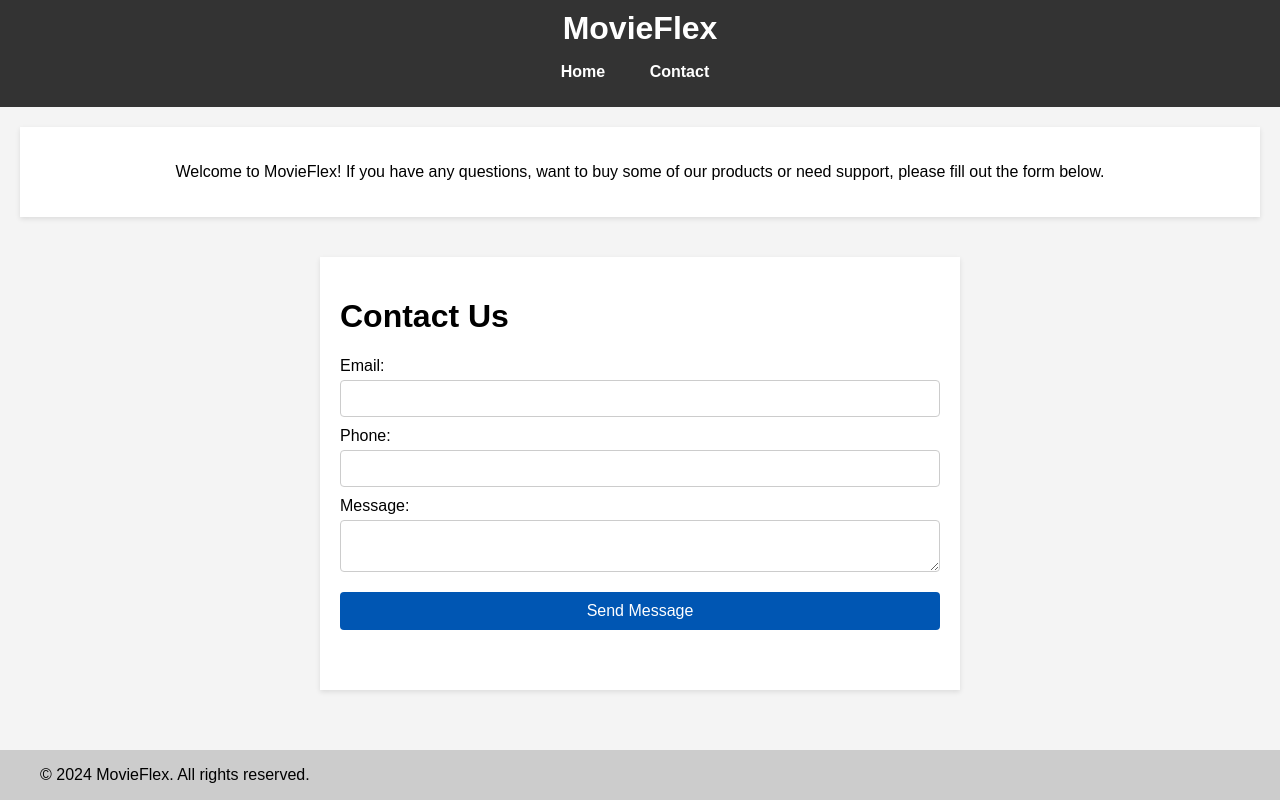
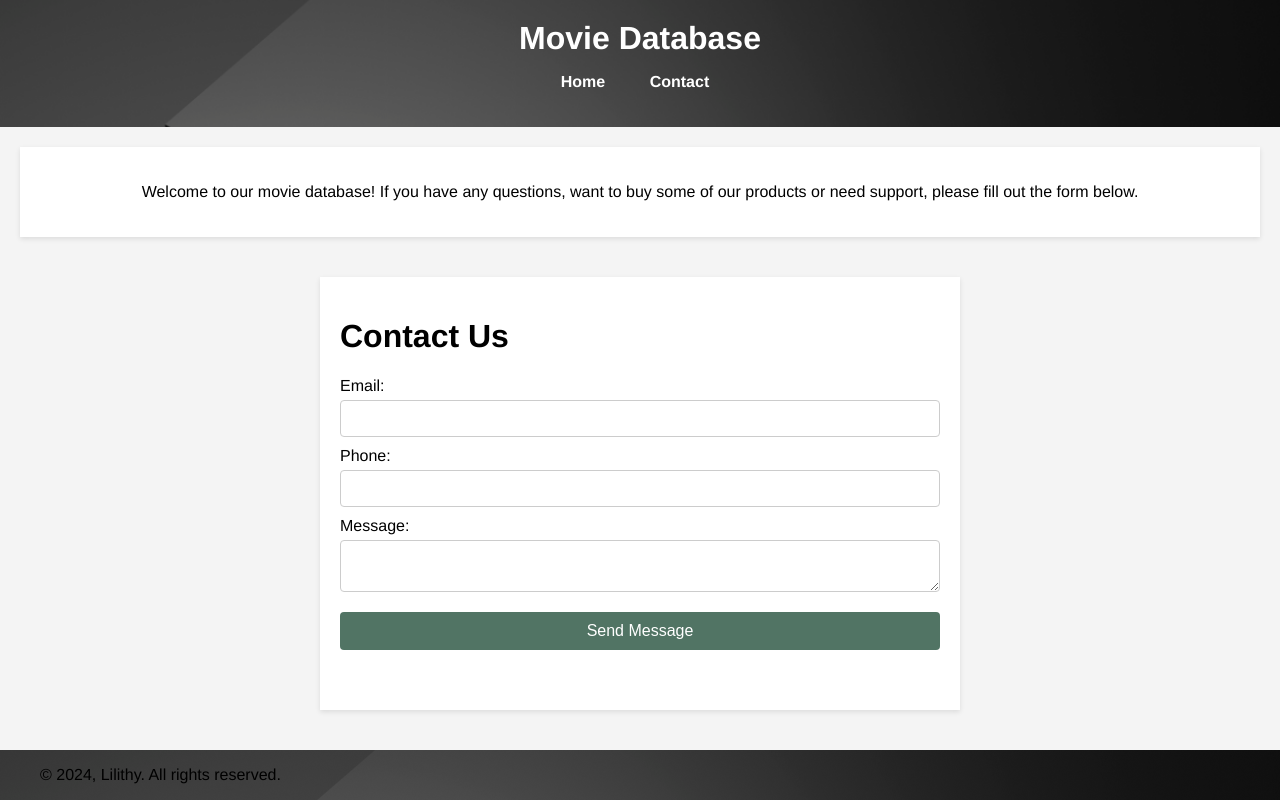
Before and after one commit to LilithyTv/LilithyTv.github.io, a plain HTML site: page html/contact.html in a window 1280 px wide. Drawn offline with Linux system fonts and the light colour scheme.

Commit message:
added banner image

```diff
--- a/css/styles.css
+++ b/css/styles.css
@@ -4,8 +4,8 @@ body, html {
     padding: 0;
     display: flex;
     flex-direction: column;
-    font-family: 'Arial', sans-serif; /* Ensures a clean, modern font is used */
-    background-color: #f4f4f4; /* Light grey background for slight contrast */
+    font-family: 'Helvetica', sans-serif;
+    background-color: #f4f4f4;
 }
 
 main {
@@ -15,7 +15,7 @@ main {
 footer {
     height: 50px;
     width: 100%;
-    background-color: #ccc;
+    background-image: url('../assets/images/movie_banner.png');
     padding-left: 20px;
     color: #000;
     display: flex;
@@ -24,19 +24,22 @@ footer {
 }
 
 
-/* Header Styling */
-header {
-    background-color: #333;
-    color: #fff;
-    padding: 10px 20px;
-    text-align: center;
+
+.header {
+    background-image: url('../assets/images/movie_banner.png'); /* Path to your image */
+    background-size: cover; /* Cover the entire header area */
+    background-position: center; /* Center the background image */
+    color: white; /* Change the text color to white for better visibility */
+    text-align: center; /* Center-align the text */
+    padding: 20px 0; /* Add some padding */
 }
+
+
 
 header h1 {
     margin: 0;
 }
 
-/* Navigation Styling */
 nav ul {
     list-style-type: none;
     padding: 0;
@@ -79,19 +82,20 @@ nav a {
 
 
 /* Responsive image settings */
+
 .movie-image {
-    max-width: 100%; /* Limits the image to not exceed the width of its container */
+    max-width: 100%; /* Limits the image from exceeding the width of its container */
     height: auto; /* Maintains the aspect ratio */
     display: block; /* Removes bottom space */
 }
 
 @media (max-width: 600px) {
     #search-area input[type="search"] {
-        width: 100%; /* Full width on smaller screens */
+        width: 100%;
     }
 
     .movie {
-        width: 100%; /* Make each movie box take full width */
+        width: 100%;
     }
 }
 
@@ -128,15 +132,15 @@ nav a {
 
 
 .movie img {
-    width: 100%; /* ensures the image takes the full width of the container */
-    height: 300px; /* fixed height for all images */
-    object-fit: cover; /* ensures the image covers the area, cropping it if necessary */
+    width: 100%;
+    height: 300px;
+    object-fit: cover;
 }
 
 .movie h2 {
     margin: 10px 0 5px;
     padding: 0 10px;
-    font-size: 1.2em; /* Adjust font size as necessary */
+    font-size: 1.2em;
 }
 
 .movie p {
--- a/css/styles_contact.css
+++ b/css/styles_contact.css
@@ -29,11 +29,11 @@ body, html {
 
 .form-container {
     background-color: #ffffff;
-    width: 50%; /* Wider form */
+    width: 50%;
     max-width: 600px; /* Limiting max width */
     padding: 20px;
     box-shadow: 0 2px 5px rgba(0,0,0,0.1);
-    margin: 20px auto; /* Centering the form */
+    margin: 20px auto; /* Centering*/
     padding-bottom: 60px;
 }
 
@@ -57,7 +57,7 @@ input[type="email"], input[type="tel"], textarea {
 }
 
 button {
-    background-color: #0056b3;
+    background-color: #517464;
     color: white;
     border: none;
     padding: 10px 15px;
--- a/css/styles_movie_detail.css
+++ b/css/styles_movie_detail.css
@@ -1,4 +1,3 @@
-/* Base styles */
 body, html {
     margin: 0;
     padding: 0;
@@ -6,7 +5,6 @@ body, html {
     background-color: #f0f0f0;
 }
 
-/* Header Styling */
 header {
     background-color: #333;
     color: #fff;
@@ -14,7 +12,7 @@ header {
     text-align: center;
 }
 
-/* Header Styling */
+
 header {
     background-color: #333;
     color: #fff;
@@ -26,7 +24,6 @@ header h1 {
     margin: 0;
 }
 
-/* Navigation Styling */
 nav ul {
     list-style-type: none;
     padding: 0;
@@ -83,6 +80,7 @@ footer {
 }
 
 /* Responsive adjustments */
+
 @media (max-width: 768px) {
     .header, .movie-content, footer {
         width: 100%; /* Full width on smaller screens */
--- a/data/movies.js
+++ b/data/movies.js
@@ -1,4 +1,5 @@
-// data/movies.js
+// Mocked. Replace with end-point to retrieve data in future
+
 function loadMovies() {
     return [
         {
--- a/html/contact.html
+++ b/html/contact.html
@@ -9,7 +9,7 @@
 </head>
 <body>
     <header class="header">
-        <h1>MovieFlex</h1>
+        <h1>Movie Database</h1>
         <nav>
             <ul>
                 <li><a href="index.html">Home</a></li>
@@ -18,7 +18,7 @@
         </nav>
     </header>
     <div class="message-box">
-        <p>Welcome to MovieFlex! If you have any questions, want to buy some of our products or need support, please fill out the form below.</p>
+        <p>Welcome to our movie database! If you have any questions, want to buy some of our products or need support, please fill out the form below.</p>
     </div>
     <div class="form-container">
         <h1>Contact Us</h1>
@@ -40,6 +40,6 @@
 
 </body>
 <footer>
-    <p>  &copy; 2024 MovieFlex. All rights reserved.</p>
+    <p>  &copy; 2024, Lilithy. All rights reserved.</p>
 </footer>
 </html>
```
Also changed, not shown: html/index.html (+4 -4 lines), html/movie-detail.html (+1 -1 lines), assets/images/coffee_banner.png (added), assets/images/movie_banner.png (added).
